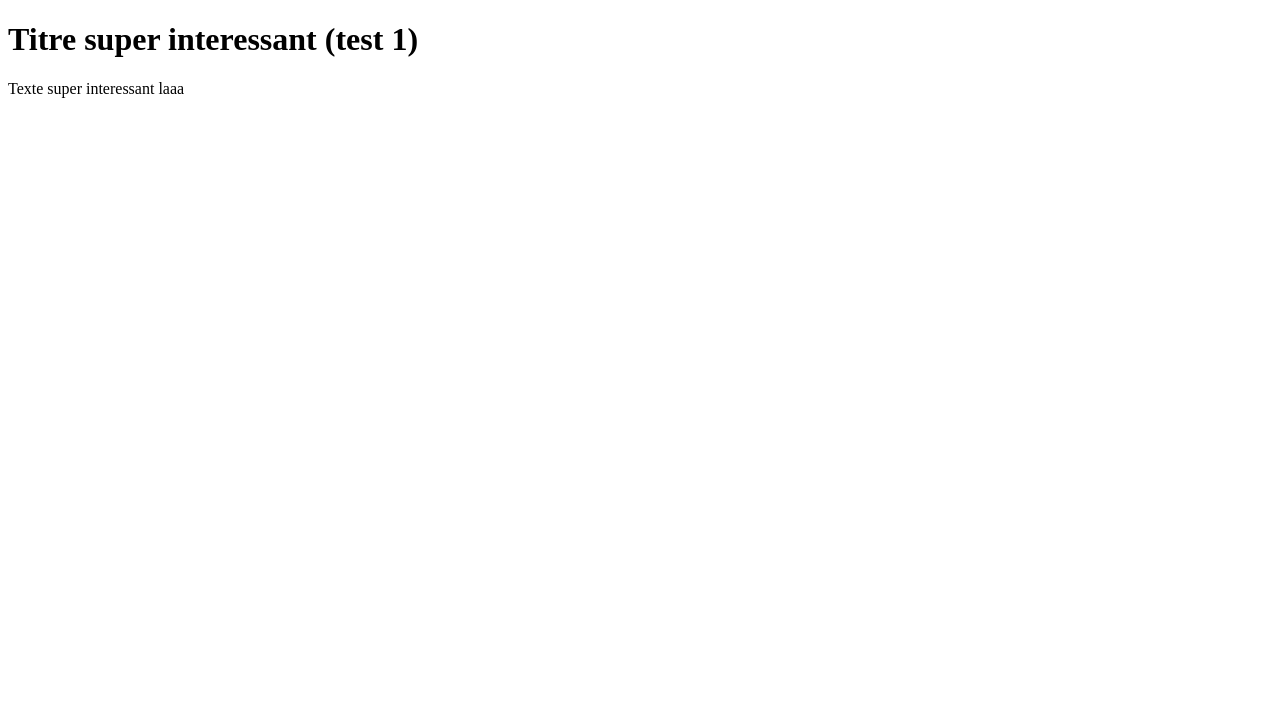
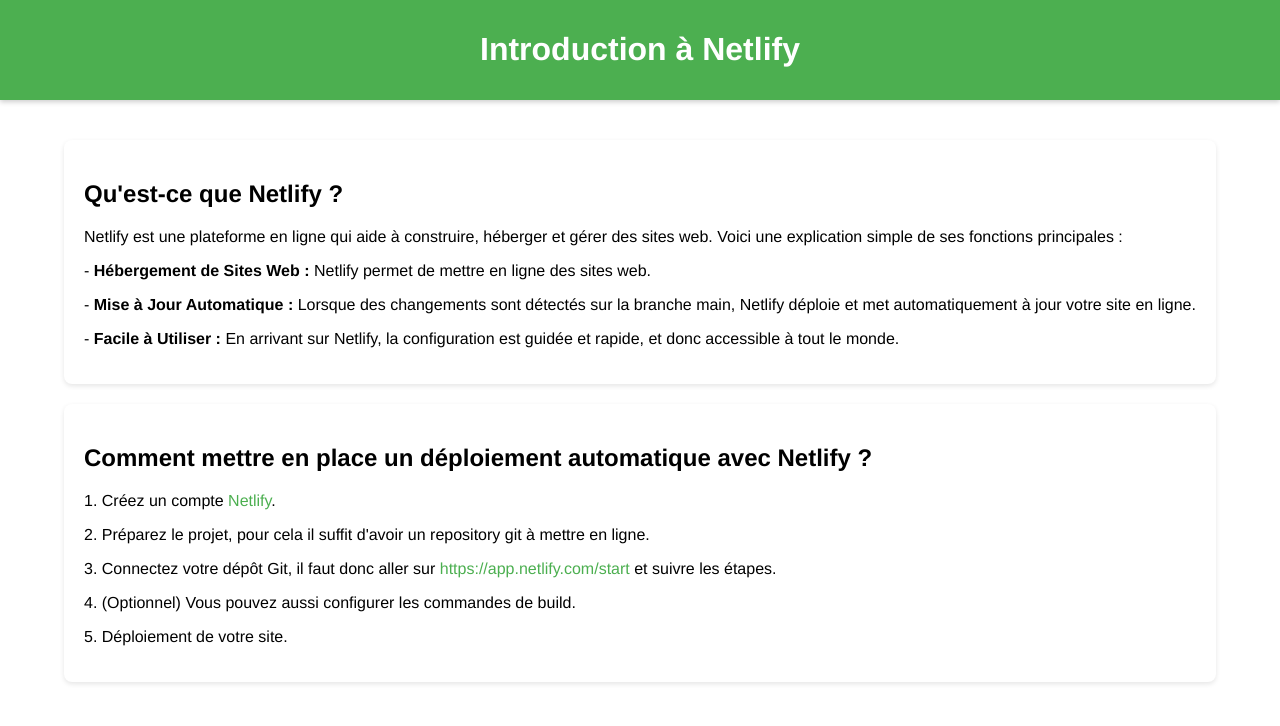
Before and after one commit to ad-tr/Presentation_git, a plain HTML site: page index.html in a window 1280 px wide. Drawn offline with Linux system fonts and the light colour scheme.

Commit message:
code a jour

```diff
--- a/index.html
+++ b/index.html
@@ -1,12 +1,32 @@
 <!DOCTYPE html>
+
 <html lang="en">
 <head>
     <meta charset="UTF-8">
     <meta name="viewport" content="width=device-width, initial-scale=1.0">
-    <title>Presntation Git</title>
+    <title>Introduction à Netlify</title>
+    <link rel="stylesheet" href="style.css">
 </head>
 <body>
-    <h1>Titre super interessant (test 1)</h1>
-    <p>Texte super interessant laaa</p>
+<div class="header">
+    <h1>Introduction à Netlify</h1>
+</div>
+    <div class="container">
+        <div class="box">
+            <h2>Qu'est-ce que Netlify ?</h2>
+            <p>Netlify est une plateforme en ligne qui aide à construire, héberger et gérer des sites web. Voici une explication simple de ses fonctions principales :</p>
+            <p>- <b>Hébergement de Sites Web :</b> Netlify permet de mettre en ligne des sites web.</p>
+            <p>- <b>Mise à Jour Automatique :</b> Lorsque des changements sont détectés sur la branche main, Netlify déploie et met automatiquement à jour votre site en ligne.</p>
+            <p>- <b>Facile à Utiliser :</b> En arrivant sur Netlify, la configuration est guidée et rapide, et donc accessible à tout le monde.</p>
+        </div>
+        <div class="box">
+            <h2>Comment mettre en place un déploiement automatique avec Netlify ?</h2>
+            <p>1. Créez un compte <a target="_blank" href="https://www.netlify.com/">Netlify</a>.</p>
+            <p>2. Préparez le projet, pour cela il suffit d'avoir un repository git à mettre en ligne.</p>
+            <p>3. Connectez votre dépôt Git, il faut donc aller sur <a target="_blank" href="https://app.netlify.com/start">https://app.netlify.com/start</a> et suivre les étapes.</p>
+            <p>4. (Optionnel) Vous pouvez aussi configurer les commandes de build.</p>
+            <p>5. Déploiement de votre site.</p>
+        </div>
+    </div>
 </body>
 </html>
```
